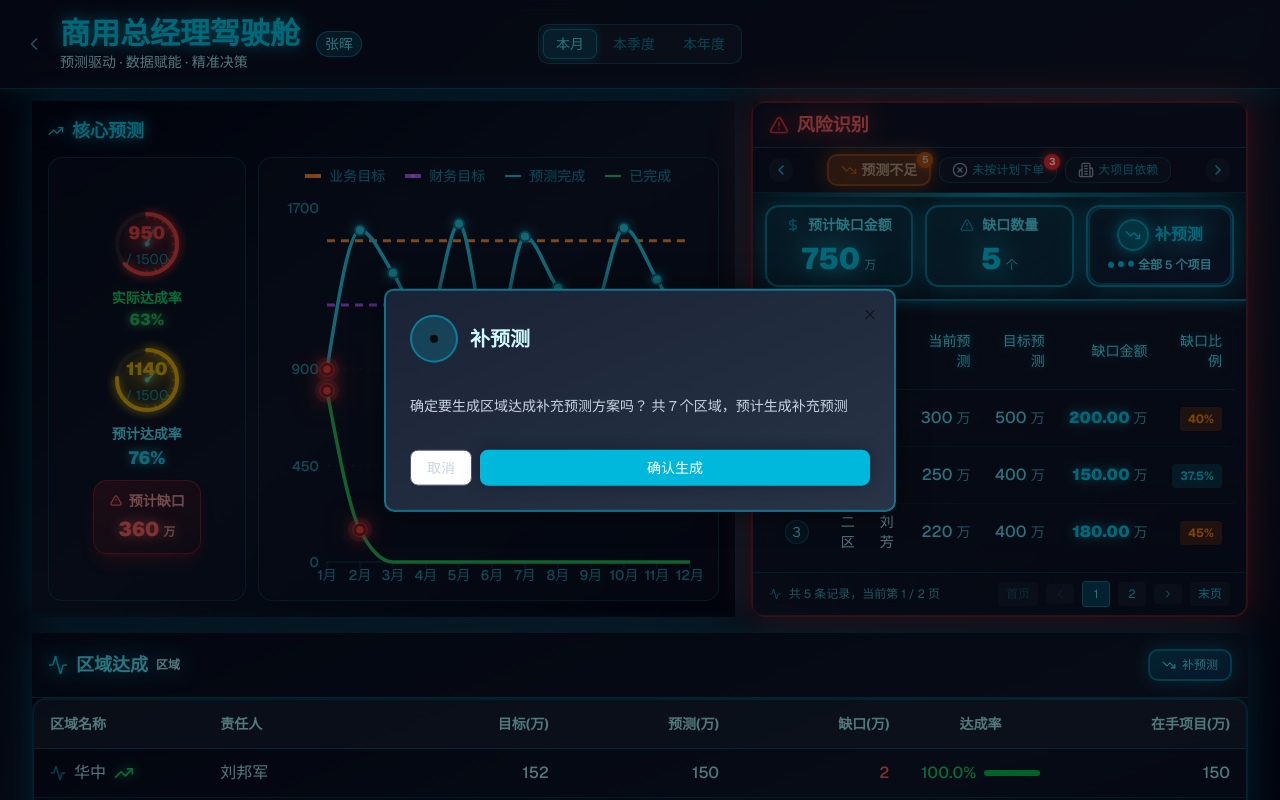
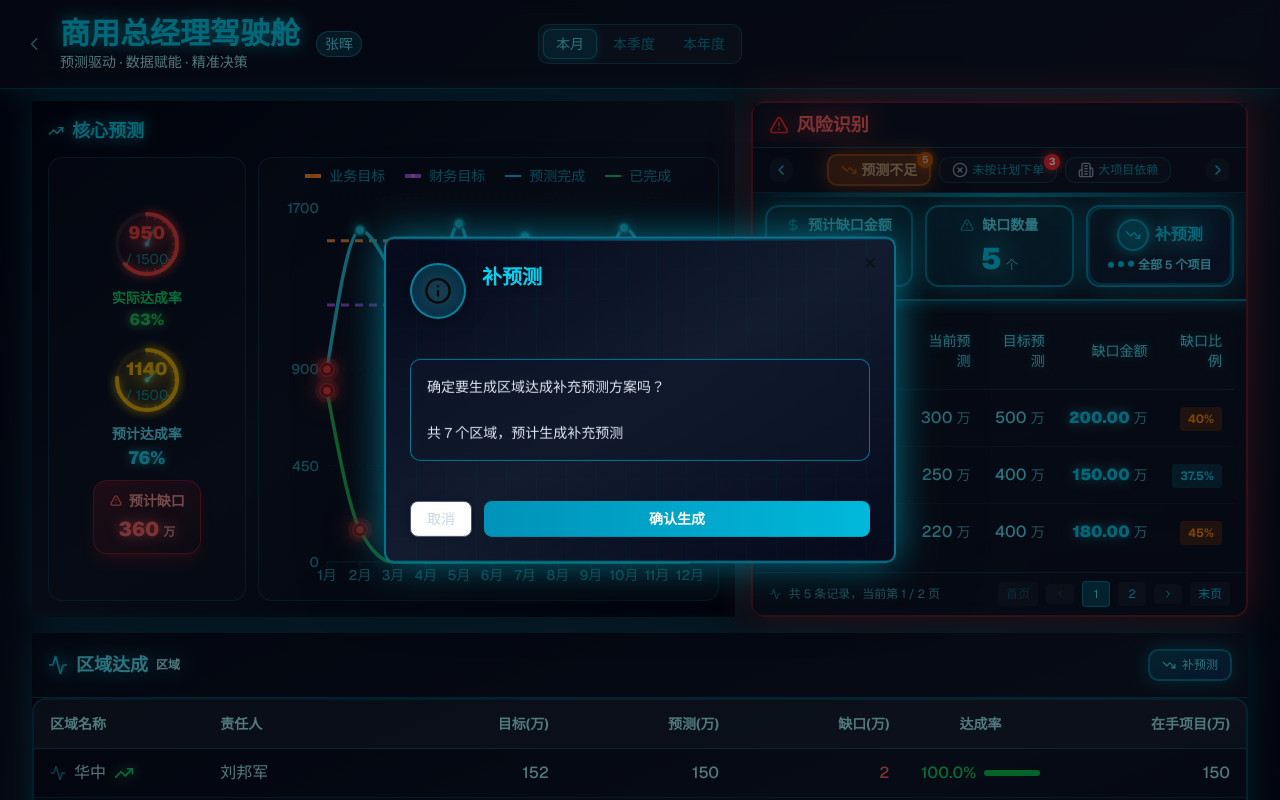
Before and after one commit to navylee1990/coze_jsc, a Next.js app: page /gm in a window 1280 px wide. Both pictures are taken after a click on the button "补预测". Shown: the top 800 px of the page. Built offline with nearby package versions, Linux system fonts and the light colour scheme.

Commit message:
style: 优化确认对话框样式，增强科技感和视觉效果

```diff
--- a/src/components/ui/confirm-dialog.tsx
+++ b/src/components/ui/confirm-dialog.tsx
@@ -1,7 +1,7 @@
 'use client';
 
 import { useState } from 'react';
-import { CheckCircle2, X, Loader2 } from 'lucide-react';
+import { CheckCircle2, X, Loader2, AlertCircle, Info, AlertTriangle, Zap } from 'lucide-react';
 import {
   Dialog,
   DialogContent,
@@ -61,107 +61,156 @@ export default function ConfirmDialog({
     }
   };
 
-  // 根据类型获取样式
+  // 根据类型获取样式和图标
   const getTypeStyles = () => {
     switch (type) {
       case 'danger':
         return {
           iconBg: 'bg-red-500/20',
           iconColor: 'text-red-400',
-          borderColor: 'border-red-500/50',
-          confirmBg: 'bg-red-500 hover:bg-red-600',
+          borderColor: 'border-red-500/60',
+          confirmBg: 'bg-gradient-to-r from-red-600 to-red-500 hover:from-red-500 hover:to-red-400',
+          glowColor: 'rgba(239,68,68,0.6)',
+          icon: AlertCircle
         };
       case 'warning':
         return {
           iconBg: 'bg-orange-500/20',
           iconColor: 'text-orange-400',
-          borderColor: 'border-orange-500/50',
-          confirmBg: 'bg-orange-500 hover:bg-orange-600',
+          borderColor: 'border-orange-500/60',
+          confirmBg: 'bg-gradient-to-r from-orange-600 to-orange-500 hover:from-orange-500 hover:to-orange-400',
+          glowColor: 'rgba(249,115,22,0.6)',
+          icon: AlertTriangle
         };
       case 'success':
         return {
           iconBg: 'bg-green-500/20',
           iconColor: 'text-green-400',
-          borderColor: 'border-green-500/50',
-          confirmBg: 'bg-green-500 hover:bg-green-600',
+          borderColor: 'border-green-500/60',
+          confirmBg: 'bg-gradient-to-r from-green-600 to-green-500 hover:from-green-500 hover:to-green-400',
+          glowColor: 'rgba(74,222,128,0.6)',
+          icon: CheckCircle2
         };
       case 'info':
         return {
           iconBg: 'bg-cyan-500/20',
           iconColor: 'text-cyan-400',
-          borderColor: 'border-cyan-500/50',
-          confirmBg: 'bg-cyan-500 hover:bg-cyan-600',
+          borderColor: 'border-cyan-500/60',
+          confirmBg: 'bg-gradient-to-r from-cyan-600 to-cyan-500 hover:from-cyan-500 hover:to-cyan-400',
+          glowColor: 'rgba(6,182,212,0.6)',
+          icon: Info
         };
       default:
         return {
           iconBg: 'bg-slate-500/20',
           iconColor: 'text-slate-400',
-          borderColor: 'border-slate-500/50',
-          confirmBg: 'bg-slate-500 hover:bg-slate-600',
+          borderColor: 'border-slate-500/60',
+          confirmBg: 'bg-gradient-to-r from-slate-600 to-slate-500 hover:from-slate-500 hover:to-slate-400',
+          glowColor: 'rgba(148,163,184,0.6)',
+          icon: Info
         };
     }
   };
 
   const styles = getTypeStyles();
+  const IconComponent = styles.icon;
 
   return (
     <Dialog open={open} onOpenChange={handleClose}>
       <DialogContent
         className={cn(
-          'max-w-md bg-gradient-to-br from-slate-900/95 to-slate-800/95',
+          'max-w-2xl bg-gradient-to-br from-slate-950/98 via-slate-900/98 to-slate-950/98',
           'border-2',
           styles.borderColor,
-          'shadow-[0_0_30px_rgba(0,0,0,0.5)]'
+          'shadow-[0_0_50px_rgba(0,0,0,0.8)]'
         )}
+        style={{
+          boxShadow: `0 0 40px ${styles.glowColor}, 0 0 80px rgba(0,0,0,0.5)`
+        }}
       >
-        <DialogHeader>
-          <div className="flex items-center gap-3">
+        {/* 背景装饰 */}
+        <div className="absolute inset-0 opacity-5 pointer-events-none" style={{
+          backgroundImage: `
+            linear-gradient(${styles.glowColor} 1px, transparent 1px),
+            linear-gradient(90deg, ${styles.glowColor} 1px, transparent 1px)
+          `,
+          backgroundSize: '30px 30px'
+        }}></div>
+
+        {/* 顶部发光条 */}
+        <div
+          className="absolute top-0 left-0 right-0 h-0.5 animate-pulse"
+          style={{
+            background: `linear-gradient(to right, transparent, ${styles.glowColor}, transparent)`
+          }}
+        ></div>
+
+        <DialogHeader className="relative z-10 pb-2">
+          <div className="flex items-start gap-4">
             {success ? (
               <div className={cn(
-                'w-12 h-12 rounded-full flex items-center justify-center',
-                'bg-green-500/20 border-2 border-green-500/50'
+                'w-14 h-14 rounded-full flex items-center justify-center flex-shrink-0',
+                'bg-green-500/20 border-2 border-green-500/60',
+                'shadow-[0_0_20px_rgba(74,222,128,0.5)]'
               )}>
-                <CheckCircle2 className="w-6 h-6 text-green-400 animate-bounce" />
+                <CheckCircle2 className="w-7 h-7 text-green-400 drop-shadow-[0_0_8px_rgba(74,222,128,0.8)]" />
               </div>
             ) : (
               <div className={cn(
-                'w-12 h-12 rounded-full flex items-center justify-center',
+                'w-14 h-14 rounded-full flex items-center justify-center flex-shrink-0',
                 styles.iconBg,
                 'border-2',
-                styles.borderColor
+                styles.borderColor,
+                'shadow-[0_0_20px_rgba(0,0,0,0.5)]'
               )}>
                 {loading ? (
-                  <Loader2 className="w-6 h-6 animate-spin text-slate-400" />
+                  <Loader2 className="w-7 h-7 animate-spin text-cyan-400" />
                 ) : (
-                  <div className="w-2 h-2 rounded-full bg-current" />
+                  <IconComponent className="w-7 h-7 drop-shadow-[0_0_8px_rgba(255,255,255,0.3)]" />
                 )}
               </div>
             )}
+            <div className="flex-1">
               <DialogTitle className={cn(
-              'text-xl font-bold',
-              success ? 'text-green-400' : 'text-cyan-100'
+                'text-xl font-bold mb-2',
+                success ? 'text-green-400 drop-shadow-[0_0_8px_rgba(74,222,128,0.6)]' : styles.iconColor,
+                'drop-shadow-[0_0_4px_rgba(0,0,0,0.5)]'
               )}>
                 {success ? '操作成功' : title}
               </DialogTitle>
+              {!success && type === 'warning' && (
+                <div className="flex items-center gap-2 text-xs text-orange-300/70 mb-1">
+                  <Zap className="w-3 h-3" />
+                  <span>请注意：此操作将发送消息提醒</span>
+                </div>
+              )}
+            </div>
           </div>
         </DialogHeader>
 
-        <div className="py-4">
+        <div className="relative z-10 py-4">
+          <div className={cn(
+            'rounded-lg p-4 border',
+            styles.borderColor,
+            'bg-slate-900/50 backdrop-blur-sm'
+          )}>
             <p className={cn(
-            'text-sm leading-relaxed',
-            success ? 'text-green-300' : 'text-slate-300'
+              'text-sm leading-relaxed whitespace-pre-wrap break-words',
+              success ? 'text-green-300' : 'text-slate-200'
             )}>
-            {success ? description : description}
+              {description}
             </p>
           </div>
+        </div>
 
-        <DialogFooter className="gap-2">
+        <DialogFooter className="relative z-10 gap-3 pt-2">
           {!loading && !success && (
             <Button
               variant="outline"
               onClick={handleClose}
               className={cn(
-                'border-slate-600 text-slate-300 hover:bg-slate-800'
+                'border-slate-600 text-slate-300 hover:bg-slate-800',
+                'shadow-[0_0_10px_rgba(0,0,0,0.3)]'
               )}
             >
               {cancelText}
@@ -172,9 +221,11 @@ export default function ConfirmDialog({
               onClick={handleConfirm}
               disabled={loading}
               className={cn(
-                'flex-1',
+                'flex-1 font-semibold',
                 styles.confirmBg,
-                'text-white shadow-[0_0_15px_rgba(0,0,0,0.3)]'
+                'text-white shadow-lg',
+                'hover:shadow-[0_0_20px_rgba(0,0,0,0.5)]',
+                'transition-all duration-300'
               )}
             >
               {loading ? (
@@ -182,10 +233,11 @@ export default function ConfirmDialog({
                   <Loader2 className="w-4 h-4 animate-spin" />
                   <span>处理中...</span>
                 </div>
-              ) : success ? (
-                '完成'
               ) : (
-                confirmText
+                <div className="flex items-center gap-2">
+                  {type === 'warning' && <Zap className="w-4 h-4" />}
+                  <span>{confirmText}</span>
+                </div>
               )}
             </Button>
           )}
```
Lines whose indentation alone changed are shown as unchanged.
